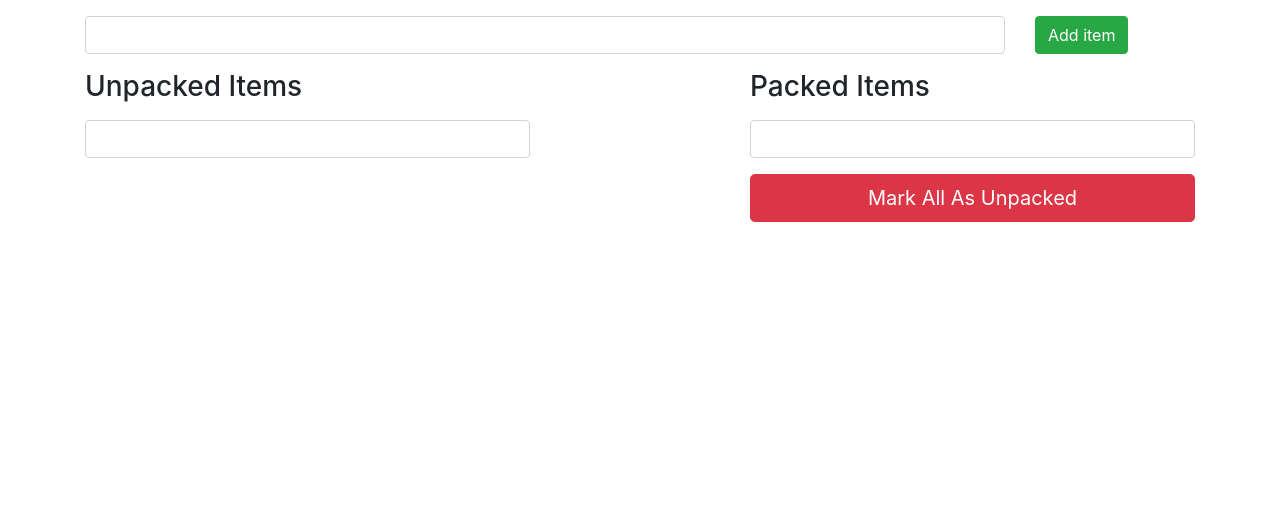
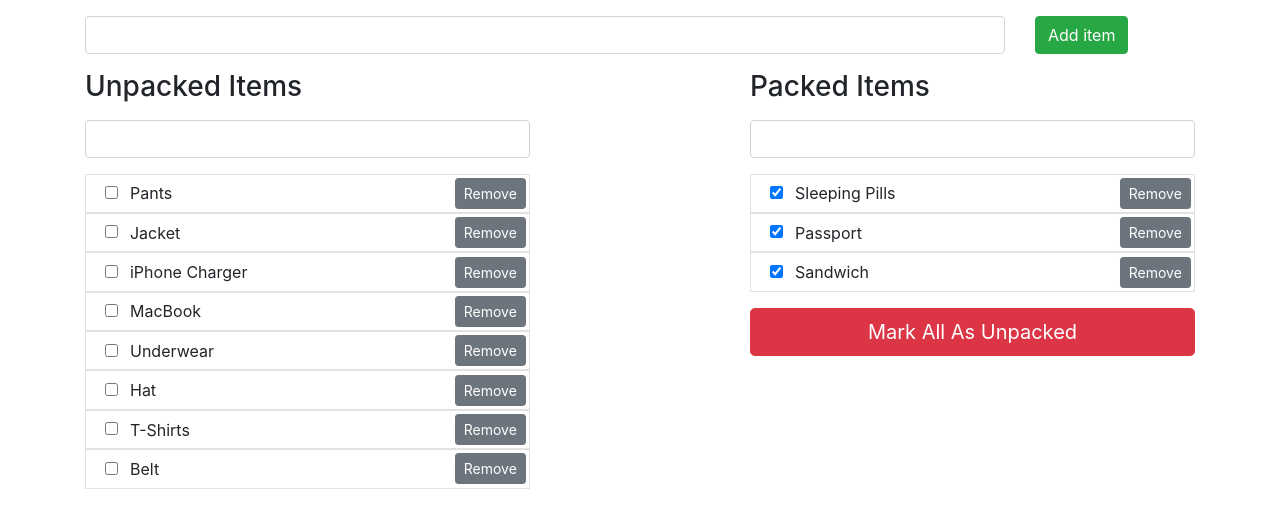
Before and after one commit to htecvc2x/08_mini_projects_jsa, a React (Create React App) app: page / in a window 1280 px wide. Shown: the top 528 px of the page. Built offline with nearby package versions, Linux system fonts and the light colour scheme.

Commit message:
add state

```diff
--- a/src/App.js
+++ b/src/App.js
@@ -4,16 +4,21 @@ import ListItems from "./components/ListItems";
 import { defaultState } from "./data";
 
 class App extends Component {
+    state = {
+        items : defaultState,
+    };
+
   render() {
+      const {items} = this.state;
     return (
       <div className="container py-3">
         <NewItem />
         <div className="row">
           <div className="col-md-5">
-            <ListItems title="Unpacked Items" items={defaultState} packed="true" />
+            <ListItems title="Unpacked Items" items={items} packed={false} />
           </div>
           <div className="offset-md-2 col-md-5">
-            <ListItems title="Packed Items" items={defaultState} packed="false" />
+            <ListItems title="Packed Items" items={items} packed={true} />
             <button className="btn btn-danger btn-lg btn-block">
               Mark All As Unpacked
             </button>
--- a/src/components/ListItems.js
+++ b/src/components/ListItems.js
@@ -9,7 +9,6 @@ class ListItems extends Component {
 
   render() {
     const { title, items, packed} = this.props;
-      console.log(packed);
     const elements = items.filter((item) => item.packed == packed).map((item) => {
     return (
         <Item item={item} />
```
